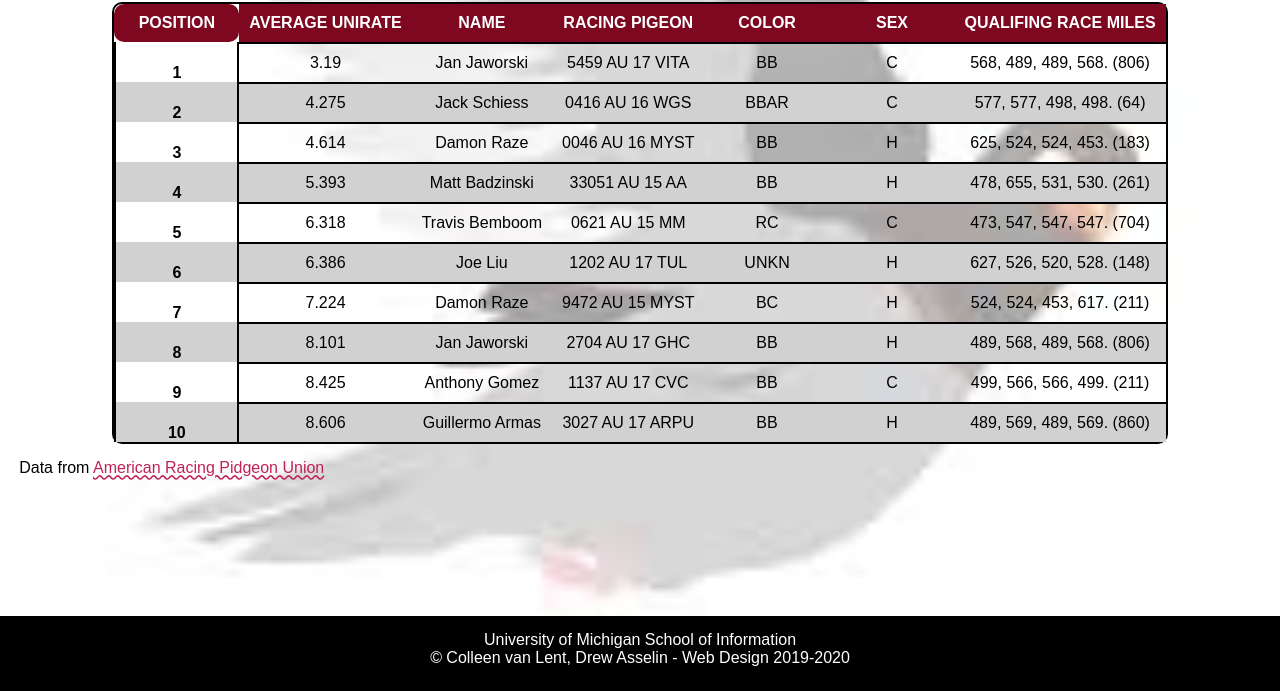
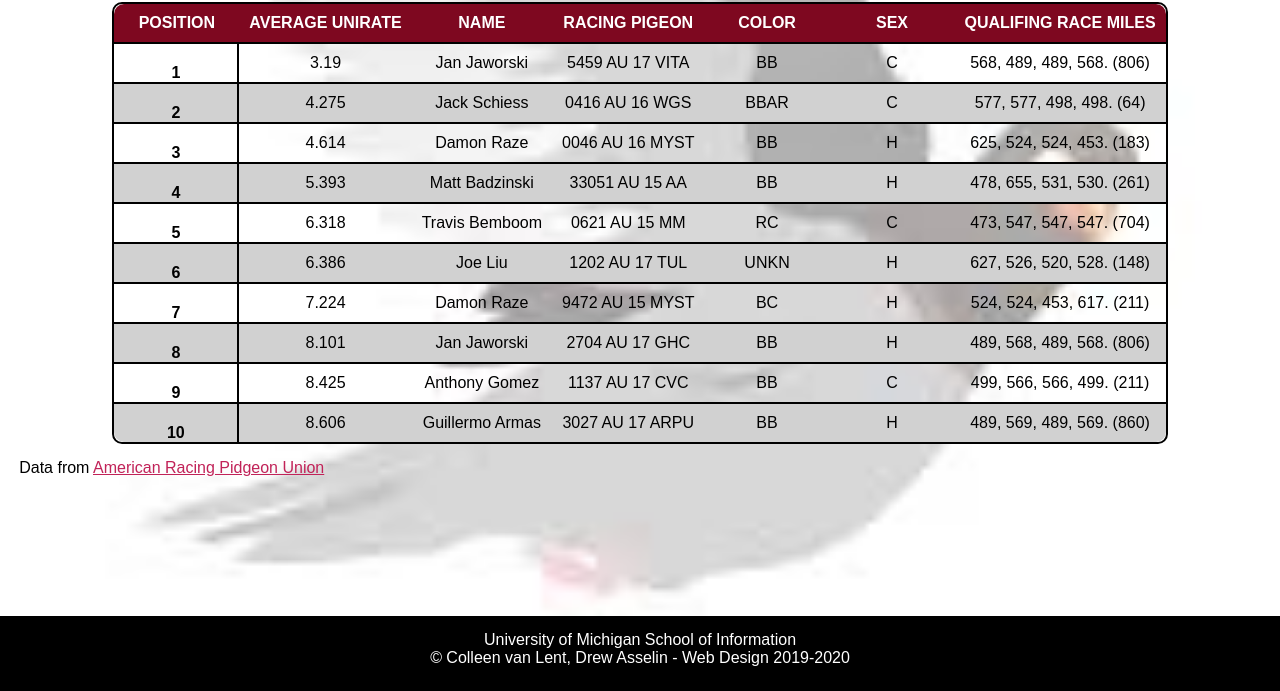
Before and after one commit to Sam2afriyie/homework4-2021, a plain HTML site: page index.html in a window 1280 px wide. Shown: the part 109-800 px from the top of the page. Drawn offline with Linux system fonts and the light colour scheme; a web font is replaced by a local one.

Commit message:
Update style.css

```diff
--- a/css/style.css
+++ b/css/style.css
@@ -32,7 +32,7 @@ body{
   background-image: url("../images/pigeon-background.JPEG");
   background-size: cover ;
   background-position: center;
-
+  background-repeat: no-repeat;
   /*Req 1*/
 }
 
@@ -53,7 +53,7 @@ p{
 a {
   font-size: 16px;
   color: #c12258;
-  text-decoration-style: wavy;
+  text-decoration-style: underline wavy;
 
   /*Req 4*/
 }
@@ -77,16 +77,15 @@ td{
 /*Req 6b*/
 .colhead{
   min-width: 125px;
-  text-align: center;
   text-transform: uppercase;
-  vertical-align: center;
+  vertical-align: middle;
   background-color: #7e0820;
   padding: 10px;
   color: #FFFFFF;
 }
 /*Req 6c*/
 .rowhead{
-border-left: 2px solid black;
+border-top: 2px solid black;
 border-right: 2px solid black;
 }
 /*Req 6d*/
@@ -98,12 +97,11 @@ tr:nth-child(even) {
   background-color: #D1D1D1;
 }
 /*Req 6f*/
-table tr:hover {
+tr:hover {
   background-color: rgb(126, 8, 32,.5);
 }
 /*Req 7*/
 table {
-  text-align: center;
   margin: 0 auto;
   border: 2px solid #000000;
   border-radius: 10px;
@@ -114,15 +112,15 @@ thead tr:first-child th:first-child{
   border-top-left-radius: 10px;
 }
 
-thead tr:first-child th:first-child{
+thead tr:last-child th:last-child{
   border-top-right-radius: 10px;
 }
 
-thead tr:first-child th:first-child{
+tbody tr:last-child th:first-child{
   border-bottom-left-radius: 10px;
 }
 
-thead tr:first-child th:first-child{
+tbody tr:last-child td:last-child{
   border-bottom-right-radius: 10px;
 }
 /*Add selectors and rules here*/
```
